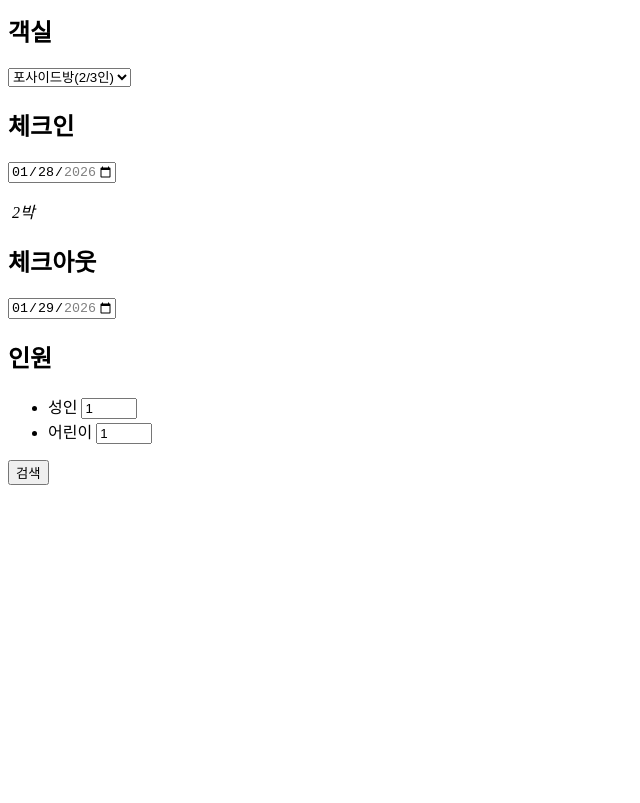
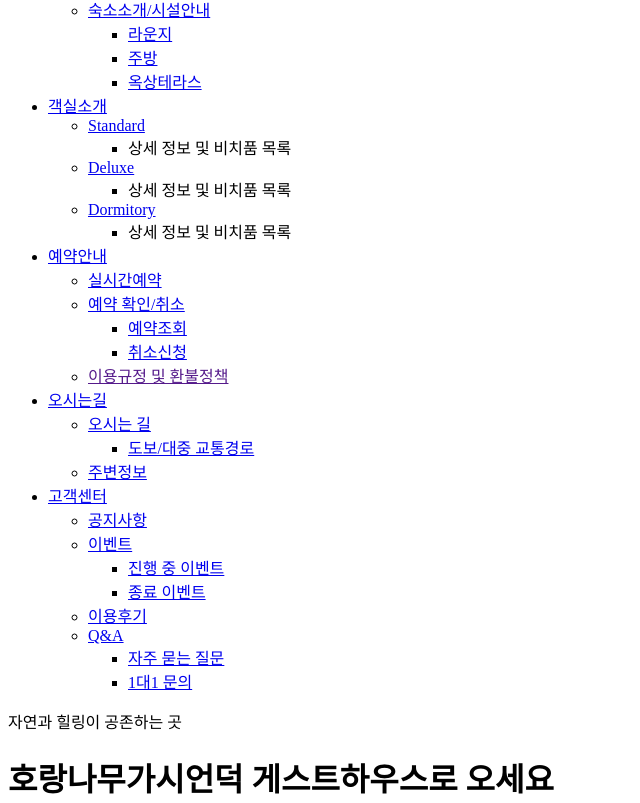
Before and after one commit to NFTARTER/horang_hill, a plain HTML site: page index.html in a window 1280 px wide. Shown: the part 116-919 px from the top of the page, without its empty margins (0-640 px from the left). Before the commit the page ends 800 px from the top, so only its background shows below. Drawn offline with Linux system fonts and the light colour scheme.

Commit message:
main header

```diff
--- a/index.html
+++ b/index.html
@@ -1,5 +1,5 @@
 <!DOCTYPE html>
-<html lang="en">
+<html lang="ko">
 <head>
     <meta charset="UTF-8">
     <meta name="viewport" content="width=device-width, initial-scale=1.0">
@@ -10,7 +10,87 @@
 </head>
 <body>
     <div id="wrap">
-        <header></header>
+        <header>
+            <h1><a href="#"><img src="" alt="호랑가시나무게스트하우스"></a></h1>
+            <nav>
+                <ul id="gnb">
+                    <li><a href="#">호랑가시나무 언덕 소개</a>
+                        <ul class="lnb_depth2">
+                            <li><a href="#">숙소소개/시설안내</a>
+                                <ul class="lnb_depth3">
+                                    <li><a href="#">라운지</a></li>
+                                    <li><a href="#">주방</a></li>
+                                    <li><a href="#">옥상테라스</a></li>
+                                </ul><!-- e : depth3 소개 -->
+                            </li>
+                        </ul>
+                    </li>
+                    <li><a href="#">객실소개</a>
+                        <ul class="lnb_depth2">
+                            <li><a href="#">Standard</a>
+                                <ul class="lnb_depth3">
+                                    <li>상세 정보 및 비치품 목록</li>
+                                </ul>
+                            </li>
+                        </ul>
+                        <ul class="lnb_depth2">
+                            <li><a href="#">Deluxe</a>
+                                <ul class="lnb_depth3">
+                                    <li>상세 정보 및 비치품 목록</li>
+                                </ul>
+                            </li>
+                        </ul>
+                        <ul class="lnb_depth2">
+                            <li><a href="#">Dormitory</a>
+                                <ul class="lnb_depth3">
+                                    <li>상세 정보 및 비치품 목록</li>
+                                </ul>
+                            </li>
+                        </ul>
+                    </li>
+                    <li><a href="#">예약안내</a>
+                        <ul class="gnb_depth2">
+                            <li><a href="#">실시간예약</a></li>
+                            <li><a href="#">예약 확인/취소</a>
+                                <ul class="gnb_depth3">
+                                    <li><a href="#">예약조회</a></li>
+                                    <li><a href="#">취소신청</a></li>
+                                </ul>
+                            </li>
+                            <li><a href="">이용규정 및 환불정책</a></li>
+                        </ul>
+                    </li>
+                    <li><a href="#">오시는길</a>
+                        <ul class="gnb_depth2">
+                            <li><a href="#">오시는 길</a>
+                                <ul class="gnb_depth3">
+                                    <li><a href="#">도보/대중 교통경로</a></li>
+                                </ul>
+                            </li>
+                            <li><a href="#">주변정보</a></li>
+                        </ul>
+                    </li>
+                    <li><a href="#">고객센터</a>
+                        <ul class="gnb_depth2">
+                            <li><a href="#">공지사항</a></li>
+                            <li><a href="#">이벤트</a>
+                                <ul class="gnb_depth3">
+                                    <li><a href="#">진행 중 이벤트</a></li>
+                                    <li><a href="#">종료 이벤트</a></li>
+                                </ul>
+                            </li>
+                            <li><a href="#">이용후기</a></li>
+                            <li><a href="#">Q&A</a>
+                                <ul class="gnb_depth3">
+                                    <li><a href="#">자주 묻는 질문</a></li>
+                                    <li><a href="#">1대1 문의</a></li>
+                                </ul>
+                            </li>
+                        </ul>
+                    </li>
+                </ul>
+            </nav>
+        </header>
         <main>
             <!-- 1. Hero배너 + 검색폼 -->
             <div id="hero_bnr">
```
